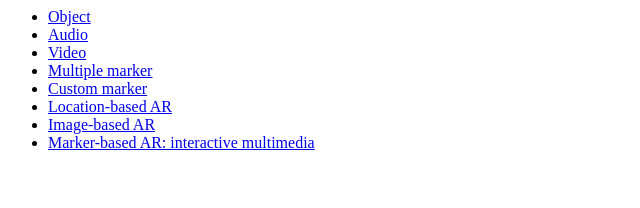
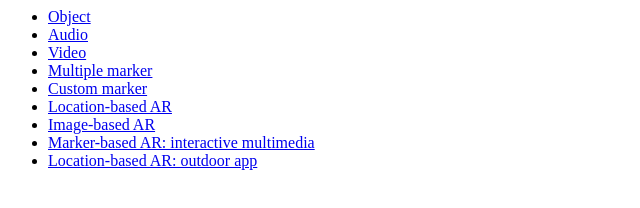
Before and after one commit to smicer97/smicer97.github.io, a plain HTML site: page index.html in a window 1280 px wide. Shown: the whole page, without its empty margins (0-640 px from the left). Drawn offline with Linux system fonts and the light colour scheme.

Commit message:
Initial commit

```diff
--- a/index.html
+++ b/index.html
@@ -13,6 +13,7 @@
         <li><a href="SmartCity-AR/locationbasedar.html">Location-based AR</a></li>
 		<li><a href="SmartCity-AR/imagebasedar.html">Image-based AR</a></li>
         <li><a href="SmartCity-AR/markerbasedar.html">Marker-based AR: interactive multimedia</a></li>
+		<li><a href="SmartCity-AR/locationbasedaroutdoor.html">Location-based AR: outdoor app</a></li>
     </ul>
 </body>
 </html>
```
